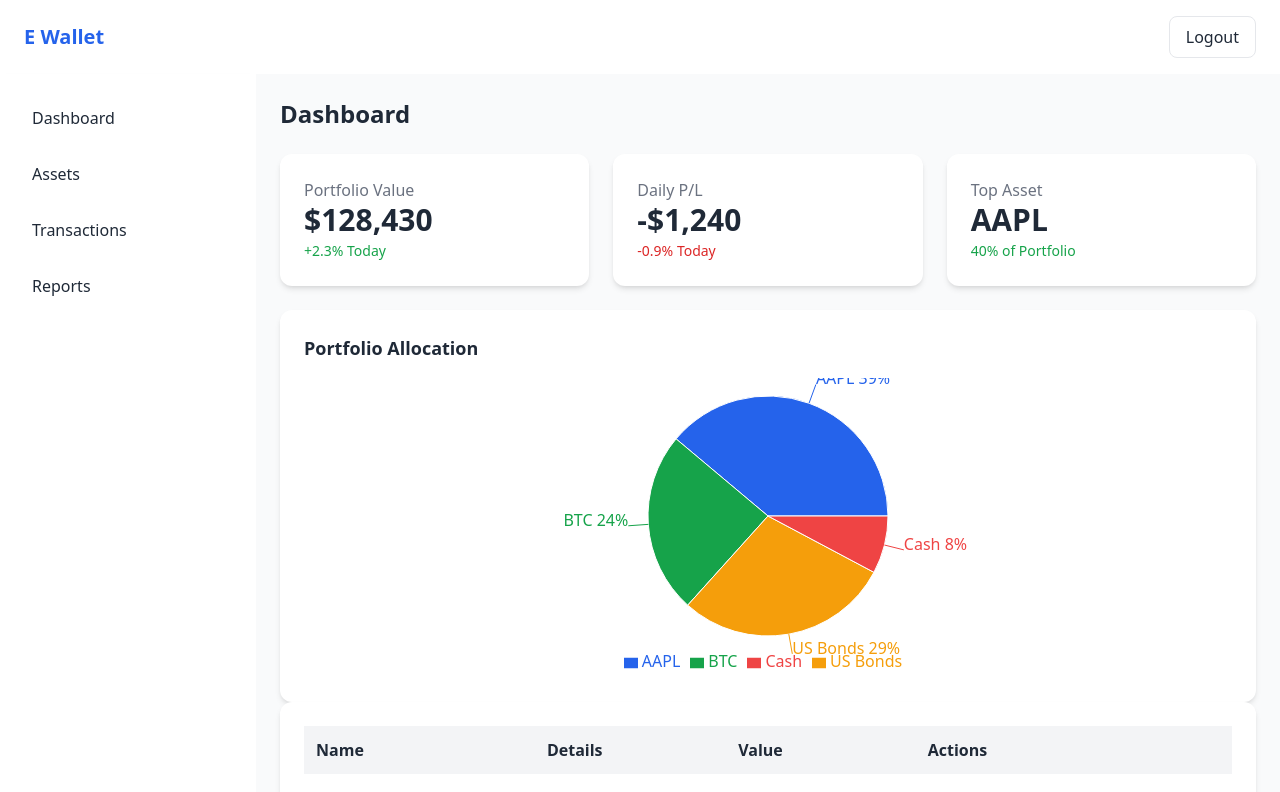
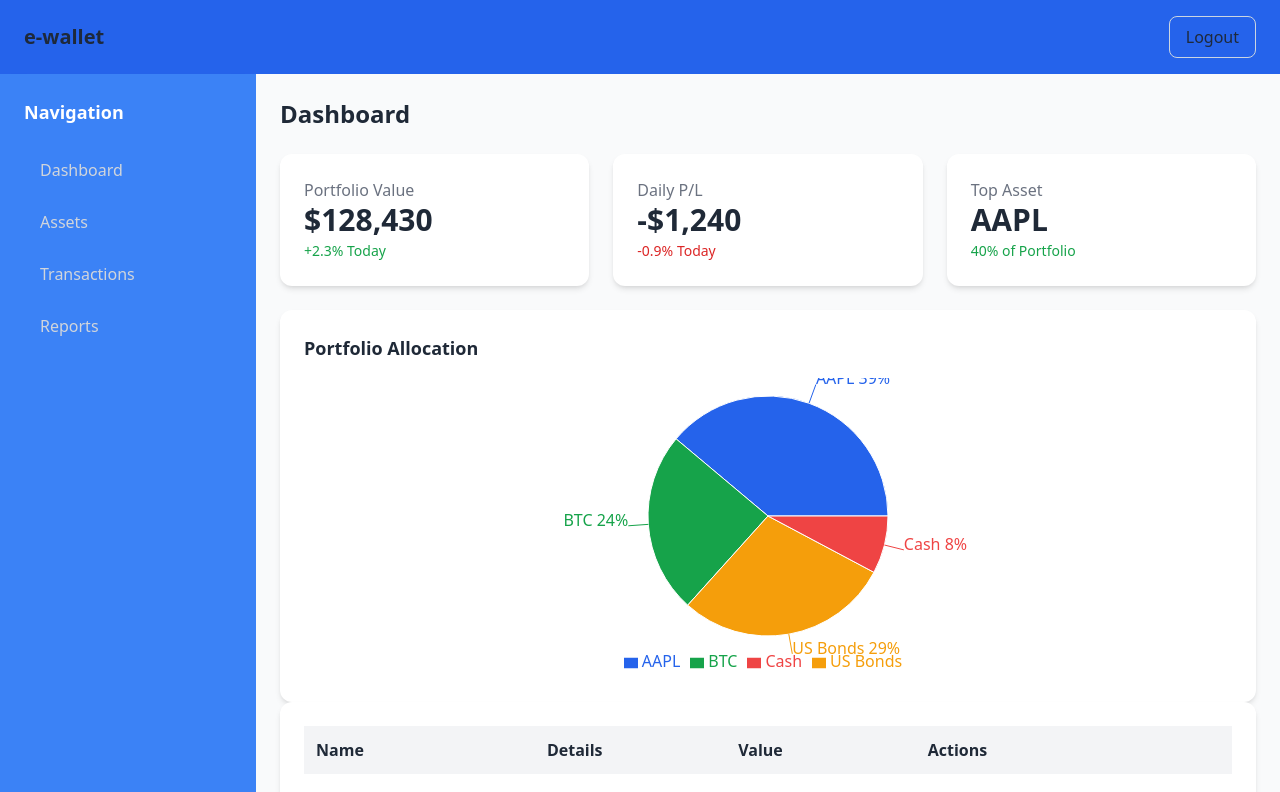
Before and after one commit to ruwanliyanage123/e-wallet-app, a React (Create React App) app: page / in a window 1280 px wide. Shown: the top 792 px of the page. Built offline with nearby package versions, Linux system fonts and the light colour scheme.

Commit message:
add color theme change

```diff
--- a/src/components/Navbar.jsx
+++ b/src/components/Navbar.jsx
@@ -1,9 +1,9 @@
 export default function Navbar() {
     return (
-        <nav className="bg-white shadow-md px-6 py-4 flex justify-between items-center">
-            <h1 className="text-xl font-bold text-blue-600">E Wallet</h1>
+        <nav className="bg-blue-600 shadow-md px-6 py-4 flex justify-between items-center">
+            <h1 className="text-xl font-bold text-slate-800">e-wallet</h1>
             <div className="space-x-4">
-                <button className="px-4 py-2 border rounded-lg hover:bg-gray-100">
+                <button className="px-4 py-2 border border-slate-300 text-slate-800 font-medium rounded-lg hover:bg-slate-100 transition">
                     Logout
                 </button>
             </div>
--- a/src/components/Sidebar.jsx
+++ b/src/components/Sidebar.jsx
@@ -1,18 +1,21 @@
 export default function Sidebar({ setPage }) {
     return (
-        <aside className="w-64 bg-white shadow-md p-6">
-            <ul className="space-y-4">
+        <aside className="w-64 h-full shadow-lg bg-blue-500 text-white">
+            <div className="p-6">
+                <h2 className="text-lg font-bold mb-6">Navigation</h2>
+                <ul className="space-y-3">
                     {["Dashboard", "Assets", "Transactions", "Reports"].map((item) => (
                         <li key={item}>
                             <button
                                 onClick={() => setPage(item)}
-                            className="w-full text-left px-2 py-2 rounded-lg hover:bg-blue-50 hover:text-blue-600 font-medium"
+                                className="w-full text-left px-4 py-2 rounded-lg font-medium text-gray-300 hover:bg-slate-700 hover:text-white transition"
                             >
                                 {item}
                             </button>
                         </li>
                     ))}
                 </ul>
+            </div>
         </aside>
     );
 }
--- a/tailwind.config.js
+++ b/tailwind.config.js
@@ -1,18 +1,11 @@
-
 module.exports = {
-  content: [
-    "./src/**/*.jsx",
-  ],
+  content: ["./src/**/*.{js,jsx,ts,tsx}"],
   theme: {
     extend: {
       colors: {
-        "my": "green",
+        sidebar: "oklch(51.8% 0.253 323.949)", // 👈 custom color
       },
-      dropShadow: {
-        "header-shadow": "rgba(0, 0, 0, 0.35) 0px 5px 15px",
-        "product-shadow": "rgba(0, 0, 0, 0.24) 0px 3px 8px"
-      }
     },
   },
   plugins: [],
-}
+};
```
Lines whose indentation alone changed are shown as unchanged.
